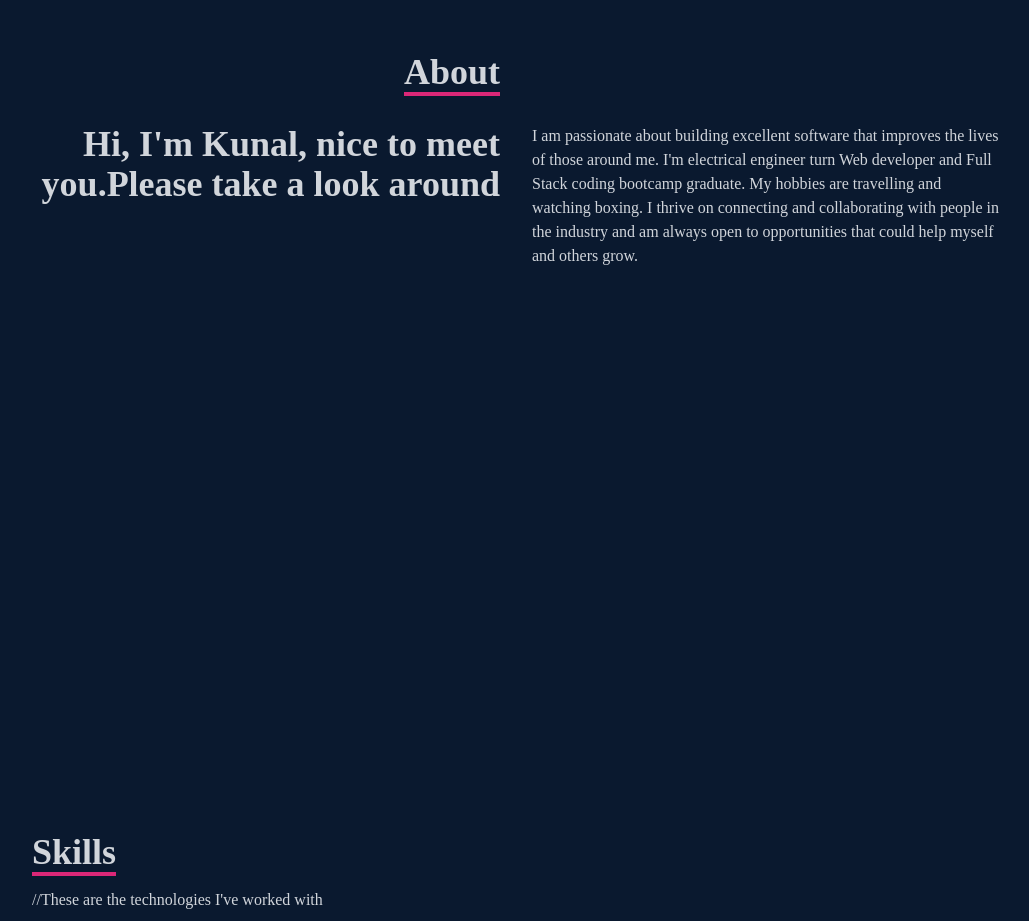
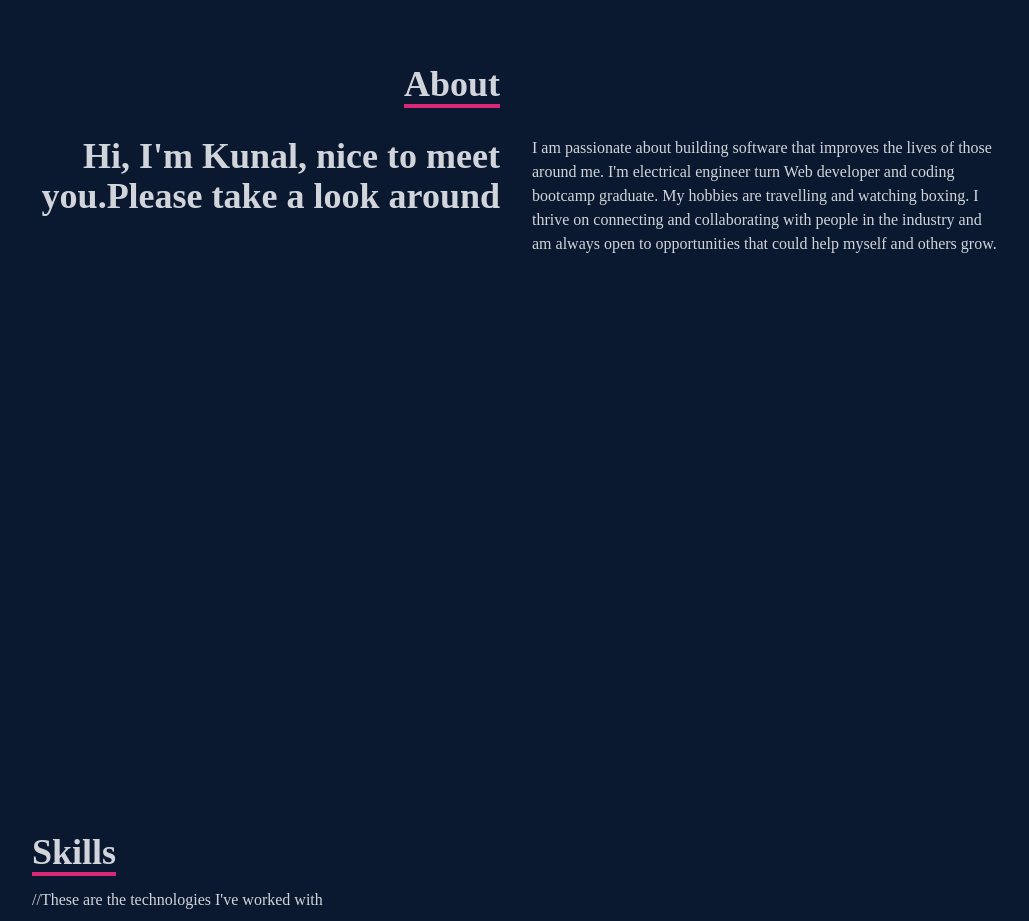
Before and after one commit to kunalpatil239/Portfolio, a React (Create React App) app: page / in a window 1280 px wide. Shown: the part 1040-1961 px from the top of the page, without its empty margins (124-1153 px from the left). Built offline with nearby package versions, Linux system fonts and the light colour scheme.

Commit message:
changed full stack word from about

```diff
--- a/src/components/About.jsx
+++ b/src/components/About.jsx
@@ -18,12 +18,12 @@ const About = () => {
           </div>
           <div>
             <p>
-              I am passionate about building excellent software that improves
-              the lives of those around me. I'm electrical engineer turn Web
-              developer and Full Stack coding bootcamp graduate. My hobbies are
-              travelling and watching boxing. I thrive on connecting and
-              collaborating with people in the industry and am always open to
-              opportunities that could help myself and others grow.
+              I am passionate about building software that improves the lives of
+              those around me. I'm electrical engineer turn Web developer and
+              coding bootcamp graduate. My hobbies are travelling and watching
+              boxing. I thrive on connecting and collaborating with people in
+              the industry and am always open to opportunities that could help
+              myself and others grow.
             </p>
           </div>
         </div>
```
